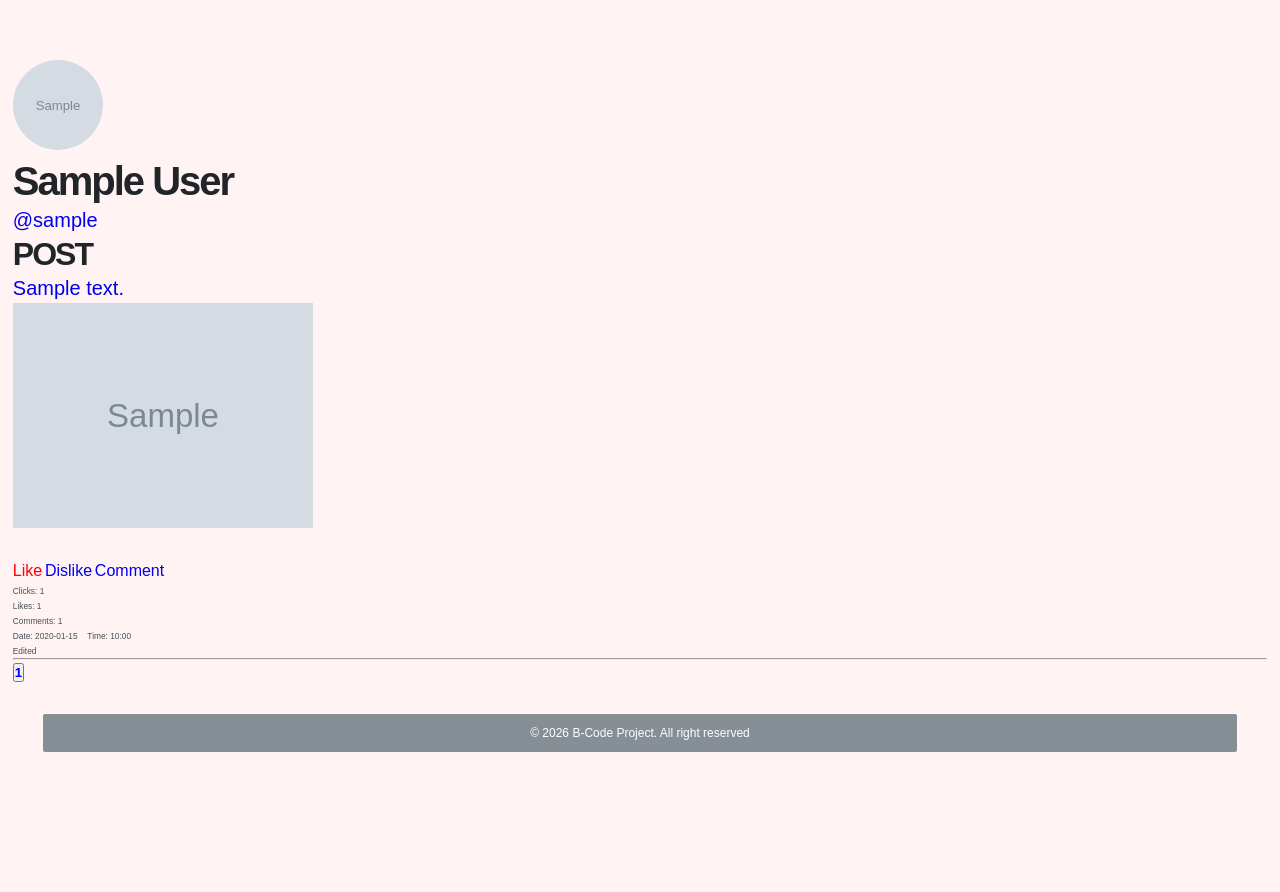
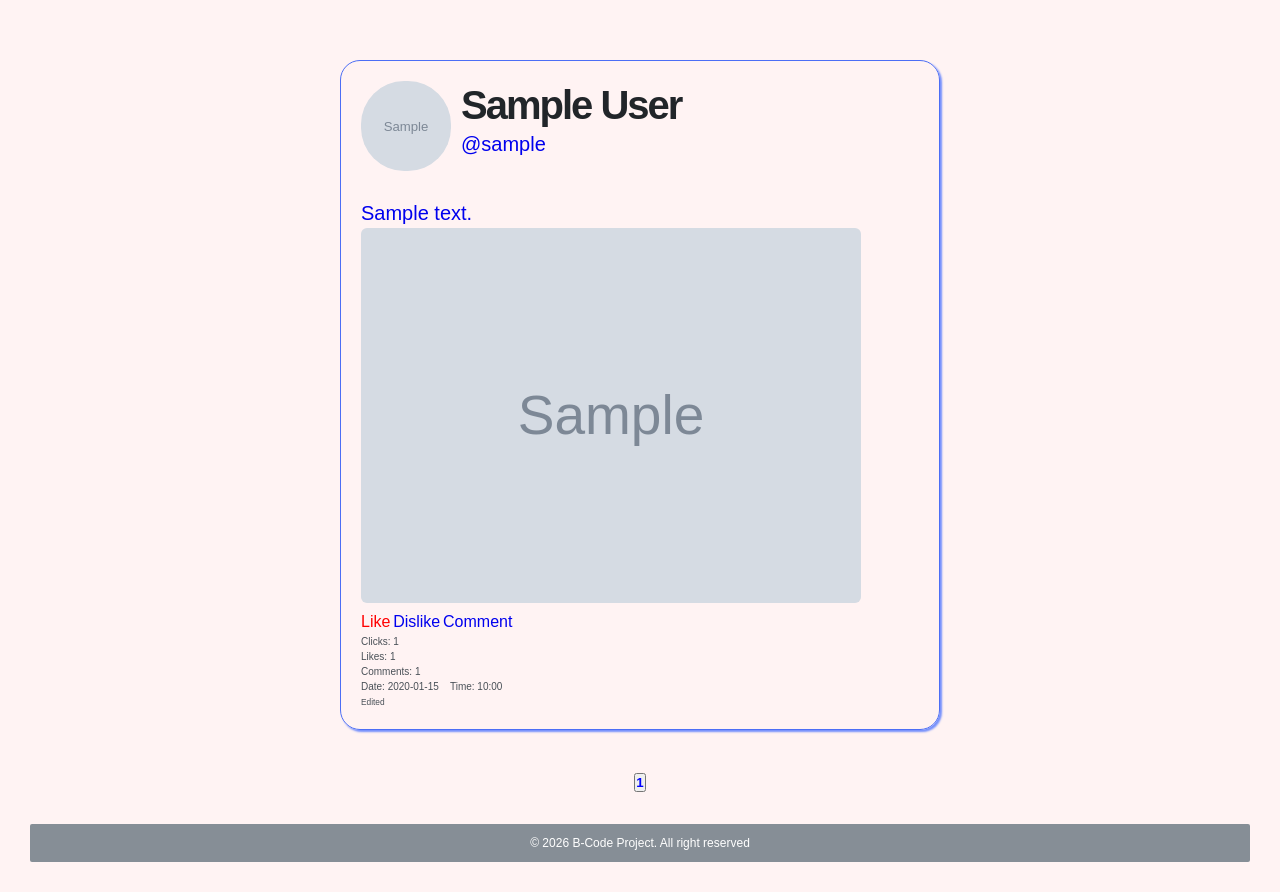
Before and after one commit to meribehenry/B-Social-, a Flask app: page /home in a window 1280 px wide. Shown: the part 80-972 px from the top of the page. Before the commit the page ends 832 px from the top, so only its background shows below. Run offline with Flask 3, Linux system fonts and the light colour scheme; a user stored in the database is signed in; tables that the repository leaves empty hold one stand-in row (values such as "Sample post"); grey boxes marked "Sample" are stand-in pictures.

Commit message:
Edited the templates

```diff
--- a/app/static/css/style.css
+++ b/app/static/css/main/style.css
@@ -505,4 +505,5 @@ ul {
     padding: 1rem 2rem;
     text-align: center;
     border-radius: 2px;
+    width: 100%;
 }
--- /dev/null
+++ b/app/static/css/post/style.css
@@ -0,0 +1,105 @@
+:root {
+    /* FONT SIZE */
+    --text-sm: 1.2rem;
+    --text-base: 1.6rem;
+    --text-paragraph: 2.0rem;
+    --text-h5: 2.4rem;
+    --text-h4: 3.2rem;
+    --text-h3: 4.0rem;
+    --text-h2: 4.8rem;
+    --text-h1: 6.2rem;
+
+    /* FONT WEIGHT */
+    --font-weight-normal: 400;
+    --font-weight-bold: 700;
+
+    /* LINE HEIGHT */
+    --line-height-tight: 1.2;
+    --line-height-normal: 1.5;
+
+    /* LETTER SPACING */
+    --letter-spacining-tight: -2.0px;
+
+    /* FONT FAMILY */
+    --font-family: 'Roberto', sans-serif;
+
+    /* COlORS */
+    --primary-base: #4c6ef5;
+    --primary-tint-1: #5c7cfa;
+    --primary-tint-2: #748ffc;
+    --primary-tint-3: #dbe4ff;
+    --primary-shade: #3b5bdb;
+
+
+    --secondary-base: #ffd43b;
+    --secondary-tint: #ffe066;
+    --secondary-shade-1: #fcc419;
+    --secondary-shade-2: #fab005;
+
+    --tertiary-base: #fa5252;
+    --tertiary-tint: #ff6b6b;
+    --tertiary-shade: #f03e3e;
+
+
+    --grey-base: #495057;
+    --grey-tint-1: #868e96;
+    --grey-tint-2: #e9ecef;
+    --grey-tint-3: #f8f9fa;
+    --grey-shade: #212529;
+
+    --white-1: #ffffff;
+    --white-2: #fff3f3;
+    --black: #000000;
+
+    /* MISCELLANEOUS */
+    --nav-height: 8rem;
+}
+
+.home-posts {
+    display: flex;
+    flex-direction: column;
+    align-items: center;
+    width: 100%;
+    gap: 3rem;
+}
+
+.post-article {
+    width: 60rem;
+    display: flex;
+    flex-direction: column;
+    border: 1px solid var(--primary-base);
+    box-shadow: 2px 2px 2px 0px var(--primary-tint-2);
+    gap: 2rem;
+    border-radius: 20px;
+    padding: 2rem 2rem;
+    margin-bottom: 1rem;
+}
+
+
+
+.post-profile {
+    display: flex;
+    justify-content: start;
+    width: 100%;
+    align-items: start;
+    gap: 1rem;
+}
+
+
+.post-profile-link {
+    display: block;
+}
+
+.post-profile-image {
+    width: 9rem;
+    height: 9rem;
+    border-radius: 48%;
+
+}
+
+.post-image {
+    max-width: 95%;
+    min-width: 50rem;
+    border-radius: 6px;
+    max-height: 60rem;
+}
--- a/app/templates/base.html
+++ b/app/templates/base.html
@@ -3,8 +3,8 @@
 <head>
     <meta charset="UTF-8">
     <meta name="viewport" content="width=device-width, initial-scale=1.0">
-    <link rel="stylesheet" href="{{url_for('static', filename='css/style.css')}}">
-    <link rel="stylesheet" href="{{url_for('static', filename='css/query.css')}}">
+    <link rel="stylesheet" href="{{url_for('static', filename='css/main/style.css')}}">
+    <link rel="stylesheet" href="{{url_for('static', filename='css/main/query.css')}}">
     <title>{{ title }}</title>
 </head>
 <body>
@@ -55,9 +55,9 @@
 
                 {% block content %}{% endblock %}
             </main>
+
+        </div>
         {% include "components/footer.html" %}
-        </div>
-
 
 
 </body>
--- a/app/templates/macros/post_article.html
+++ b/app/templates/macros/post_article.html
@@ -1,31 +1,27 @@
 {% import "macros/post_profile.html" as render_post_profile %}
 {% import "macros/post_reaction_state.html" as render_post_reaction %}
 {% macro render_post(post, post_reactions_dict) %}
+<link rel="stylesheet" href="{{url_for('static', filename='css/post/style.css')}}">
 
-
-<article>
+<article class="post-article">
     {{ render_post_profile.render_post_profile(post) }}
     <div>
         <a href="{{ url_for('posts.view_post', post_public_id=post.public_id)}}">
-            <h4>POST</h4>
             <p>{{post.content}}</p>
 
             {% if post.photo_url%}
-                <img src="{{ post.photo_url }}" alt="Photo" width="300"><br><br>
+                <img class="post-image" src="{{ post.photo_url }}" alt="Photo">
             {% endif %}
 
 
             {{ render_post_reaction.render_post_reaction(post, post_reactions_dict) }}
-            <!-- <small><a  href="{{ url_for('posts.view_post', post_public_id=post.public_id, reaction='like')}}">Like</a></small>
-            <small><a href="{{ url_for('posts.view_post', post_public_id=post.public_id, reaction='dislike')}}">Dislike</a></small>
-            <small><a href="{{ url_for('comments.new_comment', post_public_id=post.public_id)}}">Comment</a></small> -->
 
             <div>
-                <small>Clicks: {{post.num_of_clicks}}</small><br>
-                <small>Likes: {{post.num_of_likes}}</small><br>
-                <small>Comments: {{post.num_of_comments}}</small><br>
-                <small>Date: {{ post.date_created.strftime("%Y-%m-%d")}}</small>
-                <small>&nbsp; &nbsp;Time: {{ post.date_created.strftime("%H:%M")}}</small>
+                Clicks: {{post.num_of_clicks}}  <br>
+                Likes: {{post.num_of_likes}}    <br>
+                Comments: {{post.num_of_comments}}  <br>
+                Date: {{ post.date_created.strftime("%Y-%m-%d")}}
+                &nbsp; &nbsp;Time: {{ post.date_created.strftime("%H:%M")}}
                 {% if post.edited %}
                     <br>
                     <small>Edited</small>
--- a/app/templates/macros/post_profile.html
+++ b/app/templates/macros/post_profile.html
@@ -1,14 +1,18 @@
 {% macro render_post_profile(post) %}
+<!-- <link rel="stylesheet" href="{{url_for('static', filename='css/post/style.css')}}"> -->
+<a class="post-profile-link" href="{{ url_for('profile.view_profile', user_public_id=post.author.public_id)}}">
+    <div class="post-profile">
         <div>
-    <a href="{{ url_for('profile.view_profile', user_public_id=post.author.public_id)}}">
             {% if post.author.profile.profile_pic_id == "default" %}
-            <img src="{{ url_for('static', filename='profile_pics/default.jpg')}}" alt="Profile Picture" width="90" height="90", style="border-radius: 70cap;">
+                <img class="post-profile-image" src="{{ url_for('static', filename='profile_pics/default.jpg')}}" alt="Profile Picture">
             {% else %}
-            <img src="{{ post.author.profile.profile_pic_url }}" alt="Profile Picture" width="90" height="90", style="border-radius: 70cap;">
+                <img class="post-profile-image" src="{{ post.author.profile.profile_pic_url }}" alt="Profile Picture">
             {% endif %}
-
+        </div>
+        <div>
             <h3>{{post.author.profile.firstname}} {{ post.author.profile.lastname}}</h3>
             <p>@{{ post.author.username }}</p>
+        </div>
+    </div>
 </a>
-</div>
 {% endmacro %}
--- a/app/templates/macros/post_reaction_state.html
+++ b/app/templates/macros/post_reaction_state.html
@@ -3,17 +3,17 @@
     {% set user_post_reaction = post_reactions_dict.get(post.id) %}
     {% if user_post_reaction %}
         {% if user_post_reaction.liked %}
-            <small><a style="color: red;" href="{{ url_for('posts.view_post', post_public_id=post.public_id, reaction='like')}}">Like</a></small>
-            <small><a href="{{ url_for('posts.view_post', post_public_id=post.public_id, reaction='dislike')}}">Dislike</a></small>
+            <a style="color: red;" href="{{ url_for('posts.view_post', post_public_id=post.public_id, reaction='like')}}">Like</a>
+            <a href="{{ url_for('posts.view_post', post_public_id=post.public_id, reaction='dislike')}}">Dislike</a>
         {% else %}
-            <small><a href="{{ url_for('posts.view_post', post_public_id=post.public_id, reaction='like')}}">Like</a></small>
-            <small><a style="color: red;"  href="{{ url_for('posts.view_post', post_public_id=post.public_id, reaction='dislike')}}">Dislike</a></small>
+            <a href="{{ url_for('posts.view_post', post_public_id=post.public_id, reaction='like')}}">Like</a>
+            <small><a style="color: red;"  href="{{ url_for('posts.view_post', post_public_id=post.public_id, reaction='dislike')}}">Dislike</a>
         {% endif %}
     {% else %}
-        <small><a href="{{ url_for('posts.view_post', post_public_id=post.public_id, reaction='like')}}">Like</a></small>
-        <small><a href="{{ url_for('posts.view_post', post_public_id=post.public_id, reaction='dislike')}}">Dislike</a></small>
+        <a href="{{ url_for('posts.view_post', post_public_id=post.public_id, reaction='like')}}">Like</a>
+        <a href="{{ url_for('posts.view_post', post_public_id=post.public_id, reaction='dislike')}}">Dislike</a>
     {% endif %}
-    <small><a href="{{ url_for('comments.new_comment', post_public_id=post.public_id)}}">Comment</a></small>
+    <a href="{{ url_for('comments.new_comment', post_public_id=post.public_id)}}">Comment</a>
 </div>
 {% endmacro %}
 
--- a/app/templates/main/home.html
+++ b/app/templates/main/home.html
@@ -2,12 +2,13 @@
 {% block content %}
     {% import "macros/post_article.html" as render_post %}
     {% import "macros/pagination.html" as render_pagination %}
+<link rel="stylesheet" href="{{url_for('static', filename='css/post/style.css')}}">
 
+<div class="home-posts">
 <!-- POST SECTION -->
     <section>
         {% for post in posts.items %}
             {{ render_post.render_post(post, post_reactions_dict) }}
-            <hr>
         {% endfor %}
     </section>
 
@@ -15,5 +16,7 @@
     <div>
         {{ render_pagination.render_pagination(posts, "main.home")}}
     </div>
+</div>
+
 
 {% endblock %}
```
Also changed, not shown: app/static/css/main/query.css (renamed from app/static/css/query.css, +1 -10 lines). Lines whose indentation alone changed are shown as unchanged.
